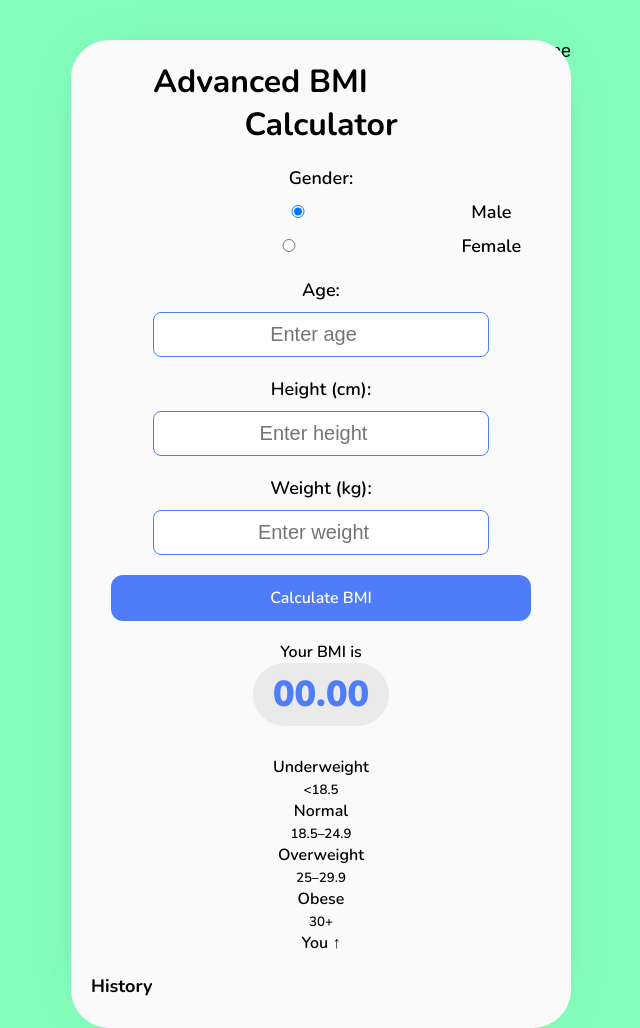
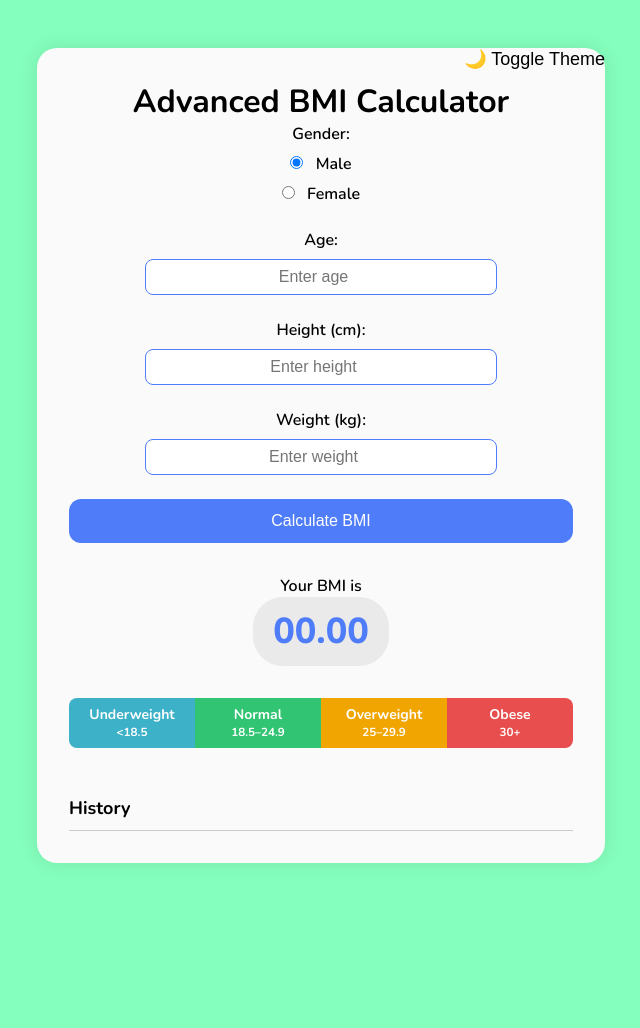
Before and after one commit to tobolovskaya/BMI-Calculator, a plain HTML site: page index.html in a window 1280 px wide. Shown: the whole page, without its empty margins (319-959 px from the left). After the commit the page ends 911 px from the top, so only its background shows below. Drawn offline with nearby package versions, Linux system fonts and the light colour scheme.

Commit message:
Update styles.css

```diff
--- a/styles.css
+++ b/styles.css
@@ -7,24 +7,23 @@
 }
 
 body {
+  font-family: 'Nunito', sans-serif;
+  background-color: #85ffbd;
+  color: #000;
+  transition: background-color 0.3s ease, color 0.3s ease;
   min-height: 100vh;
-  background-color: #85ffbd;
-  font-family: 'Nunito', sans-serif;
-  transition: background-color 0.3s ease, color 0.3s ease;
 }
 
 body.dark {
   background-color: #1e1e1e;
-  color: white;
+  color: #fff;
 }
 
 .container {
-  position: absolute;
-  left: 50%;
-  top: 5%;
-  transform: translateX(-50%);
-  width: 90%;
-  max-width: 500px;
+  max-width: 600px;
+  margin: 2rem auto;
+  padding: 1rem;
+  text-align: center;
 }
 
 #theme-toggle {
@@ -32,67 +31,58 @@ body.dark {
   border: none;
   font-size: 18px;
   cursor: pointer;
+  float: right;
   margin-bottom: 10px;
-  float: right;
 }
 
 .box {
-  background: #fafafa;
-  border-radius: 38px;
-  text-align: center;
-  padding: 20px;
-  box-shadow: 0px 0px 66px -21px rgba(0, 0, 0, 0.15);
-  position: relative;
+  background-color: #fafafa;
+  border-radius: 20px;
+  padding: 2rem;
+  box-shadow: 0 0 20px rgba(0, 0, 0, 0.1);
 }
 
 body.dark .box {
   background-color: #2c2c2c;
 }
 
-h1 {
-  font-size: 32px;
-  margin-bottom: 20px;
-}
-
-.content {
-  padding: 0 20px;
-}
-
 .input {
-  margin-bottom: 20px;
+  margin-bottom: 1.5rem;
 }
 
 .input label {
   display: block;
-  font-size: 18px;
-  margin-bottom: 10px;
+  font-size: 16px;
+  margin-bottom: 0.5rem;
 }
 
-.input input {
-  width: 80%;
-  font-size: 20px;
-  padding: 10px;
+.input input[type="number"] {
+  width: 70%;
+  padding: 0.5rem;
+  font-size: 16px;
   border: 1px solid #4f7df9;
   border-radius: 8px;
   text-align: center;
 }
 
+.input input[type="radio"] {
+  margin-right: 0.5rem;
+}
+
 button#calculate {
-  font-family: 'Nunito', sans-serif;
+  width: 100%;
+  background-color: #4f7df9;
   color: #fff;
-  background: #4f7df9;
   font-size: 16px;
+  padding: 0.8rem;
+  border: none;
   border-radius: 12px;
-  padding: 12px 0;
-  width: 100%;
-  outline: none;
-  border: none;
   cursor: pointer;
-  transition: background 0.2s ease, transform 0.1s ease;
+  transition: background-color 0.2s ease;
 }
 
 button#calculate:hover {
-  background: #0044ff;
+  background-color: #0044ff;
 }
 
 button#calculate:active {
@@ -100,21 +90,21 @@ button#calculate:active {
 }
 
 .result {
-  padding: 20px;
+  margin-top: 2rem;
 }
 
 .result #result {
   font-size: 36px;
-  font-weight: 900;
+  font-weight: 800;
+  background: #eaeaea;
+  padding: 10px 20px;
+  border-radius: 30px;
+  display: inline-block;
   color: #4f7df9;
-  background-color: #eaeaea;
-  display: inline-block;
-  padding: 7px 20px;
-  border-radius: 55px;
-  margin-bottom: 10px;
 }
 
 .comment {
+  margin-top: 1rem;
   font-size: 18px;
   font-weight: 600;
 }
@@ -124,9 +114,58 @@ button#calculate:active {
   font-weight: 800;
 }
 
+/* BMI SCALE */
+.bmi-scale {
+  display: flex;
+  position: relative;
+  margin: 2rem 0 3rem;
+  height: 50px;
+  border-radius: 8px;
+  overflow: hidden;
+  font-size: 14px;
+  text-align: center;
+  font-weight: bold;
+}
+
+.range {
+  flex: 1;
+  display: flex;
+  flex-direction: column;
+  justify-content: center;
+  padding: 5px;
+  color: white;
+}
+
+.underweight {
+  background: #3cb1c7;
+}
+
+.normal {
+  background: #30c473;
+}
+
+.overweight {
+  background: #f0a500;
+}
+
+.obese {
+  background: #e94e4e;
+}
+
+#pointer {
+  position: absolute;
+  top: 100%;
+  transform: translateY(5px);
+  font-size: 16px;
+  font-weight: bold;
+  color: #4f7df9;
+  transition: left 0.3s ease;
+}
+
+/* History */
 .history {
-  margin-top: 20px;
   text-align: left;
+  margin-top: 2rem;
 }
 
 .history h3 {
@@ -136,13 +175,31 @@ button#calculate:active {
 
 .history ul {
   list-style: none;
-  padding-left: 0;
+  padding: 0;
   max-height: 150px;
   overflow-y: auto;
+  border-top: 1px solid #ccc;
 }
 
 .history li {
   padding: 5px 0;
   font-size: 14px;
-  border-bottom: 1px solid #ccc;
+  border-bottom: 1px solid #eee;
 }
+
+/* Responsive */
+@media (max-width: 600px) {
+  .input input[type="number"] {
+    width: 100%;
+  }
+
+  .bmi-scale {
+    font-size: 12px;
+  }
+
+  #theme-toggle {
+    float: none;
+    margin: 0 auto 1rem;
+    display: block;
+  }
+}
```
